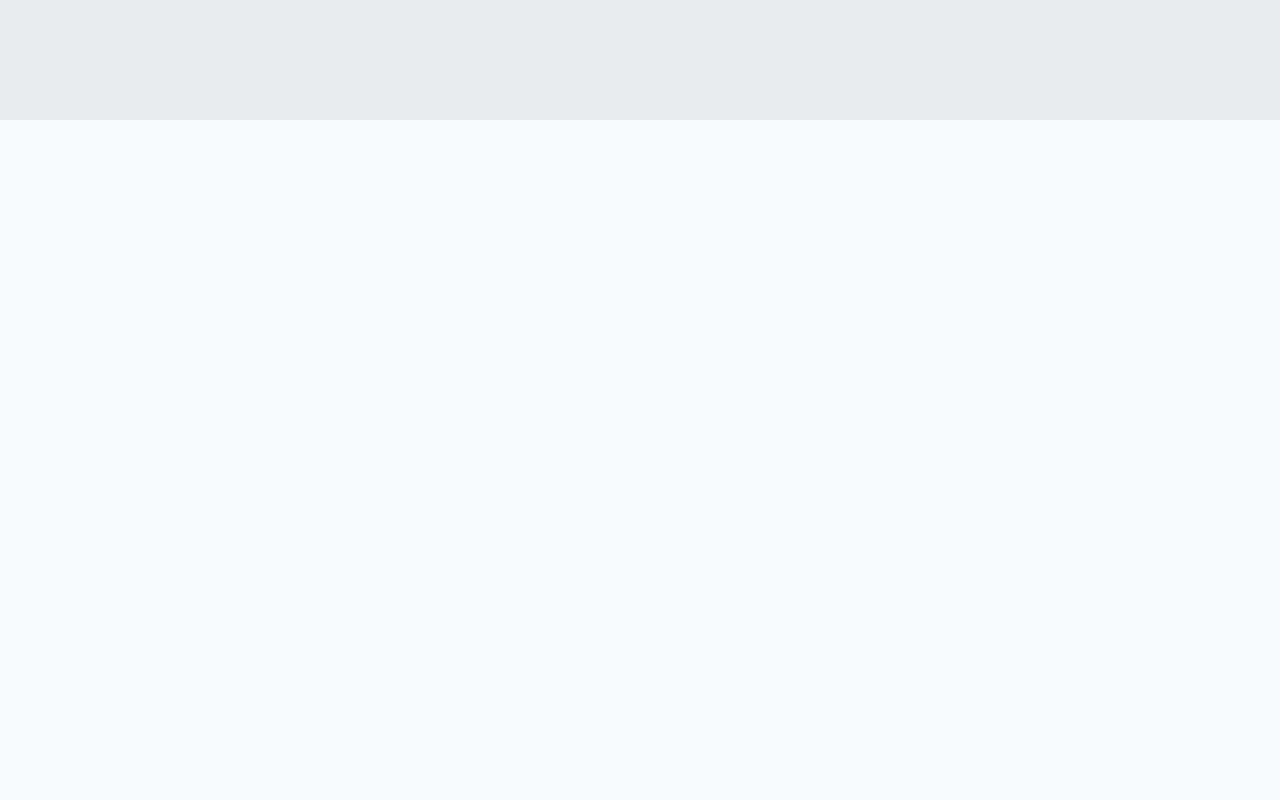
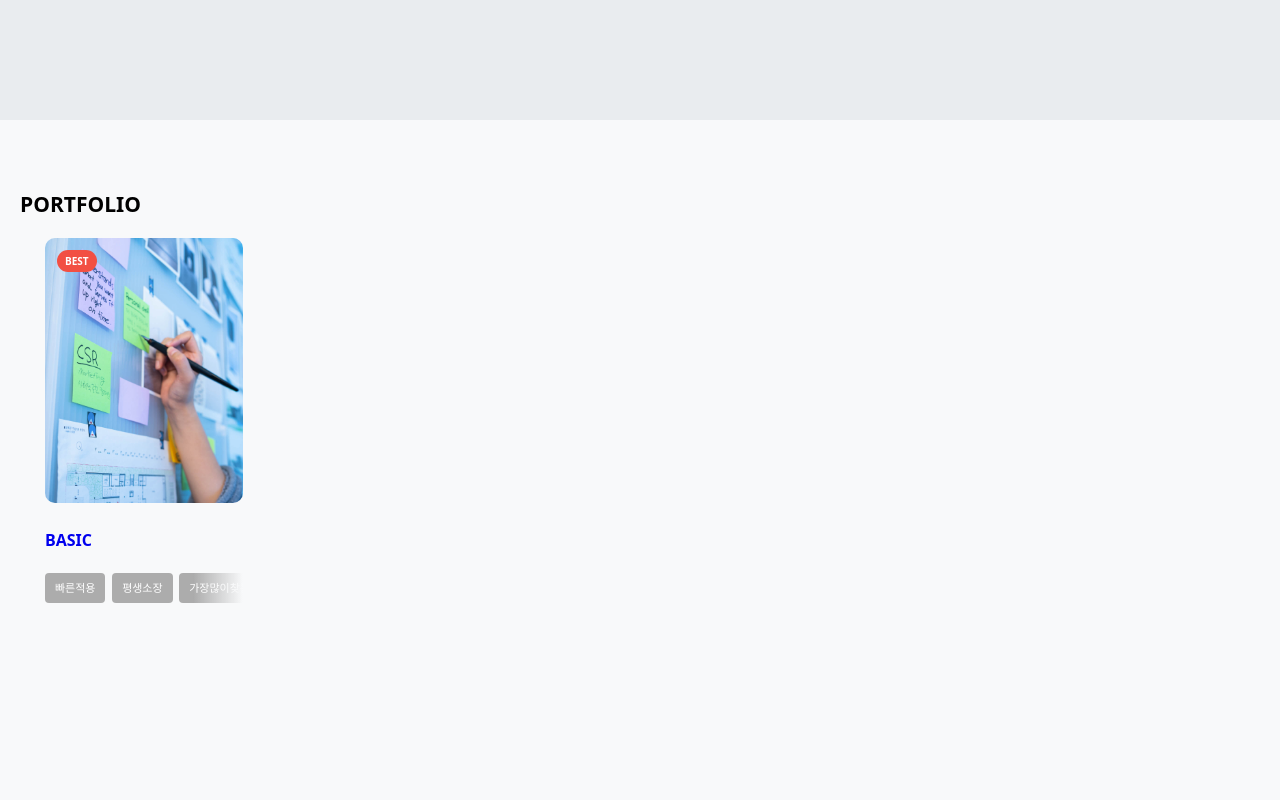
Before and after one commit to Daseul727/pure-html, a website built with webpack: page index.html in a window 1280 px wide. Shown: the part 680-1480 px from the top of the page. Built offline with nearby package versions, Linux system fonts and the light colour scheme.

Commit message:
index - portfolio 영역 추가

```diff
--- a/css/style.css
+++ b/css/style.css
@@ -74,6 +74,10 @@ nav a#pull {
   display: none;
 }
 
+.active-nav {
+  color: #FFD400;
+}
+
 /* scroll event */
 .header.scroll {
   background-color: rgba(255,255,255,0.8);
@@ -100,8 +104,98 @@ nav a#pull {
 .section-2 {
   width: 100%;
   height: 100vh;
+  padding: 20px;
   background: url("/img/section1.png") no-repeat center center;
   background-size: cover;
+}
+
+.section-2 .title-wrap {
+  padding:50px 0 20px 0;
+}
+
+.portfolio-ul {
+  list-style-type: none;
+}
+.portfolio-li {
+  width: 20%;
+  padding: 0 25px;
+}
+
+.portfolio-item {
+  display: block;
+  position: relative;
+  text-decoration-line: none;
+  text-decoration-color: black;
+}
+
+.portfolio-item:active, .portfolio-item:visited {
+  color: black; /* 링크 글자색 유지 */
+}
+
+.portfolio-item-wrap {
+  position: relative;
+}
+
+.portfolio-thumbnail {
+  width: 100%;
+  border-radius: 10px;
+}
+
+.portfolio-thumbnail-badge {
+  font-size: 10px;
+  font-weight: bold;
+  color: #FFF;
+  background-color: #F24F43;
+  border-radius: 999px;
+  display: inline-block;
+  padding: 4px 8px 4px 8px;
+  position: absolute;
+  top:12px;
+  left: 12px;
+}
+
+.portfolio-title {
+  padding: 22px 0 22px 0;
+  font-size: 16px;
+}
+
+.portfolio-item-badge-wrap {
+  position: relative;
+}
+
+.portfolio-item-badge-inner {
+  padding-right: 28px;
+  overflow-x: scroll;
+  white-space: nowrap;
+  -webkit-overflow-scrolling: touch;
+}
+
+/* 그라데이션 효과 추가 */
+.portfolio-item-badge-inner::after {
+  content: '';
+  position: absolute;
+  top: 0;
+  right: 0;
+  bottom: 0;
+  width: 50px; /* 그라데이션 폭 조정 */
+  background: linear-gradient(to right, rgba(255, 255, 255, 0), #f8f9fa);
+  pointer-events: none;
+}
+
+.portfolio-item-badge-inner::-webkit-scrollbar {
+  display: none;
+}
+
+.portfolio-item-badge {
+  font-size: 11px;
+  color: white;
+  display: inline-block;
+  padding: 0 10px;
+  margin-right: 3px;
+  border-radius: 4px;
+  line-height: 30px;
+  font-weight: 400;
+  background-color: #acacac;
 }
 
 /* section-3 ============================================== */
--- a/index.html
+++ b/index.html
@@ -30,10 +30,10 @@
   <div class="header" >
     <nav class="clearfix">
       <ul class="clearfix">
-      <li><a onclick="navMove('section-1')" id="nav_menu_1">HOME</a></li>
-      <li><a onclick="navMove('section-2')" id="nav_menu_2">PORTFOLIO</a></li>
-      <li><a onclick="navMove('section-3')" id="nav_menu_3">SERVICE</a></li>
-      <li><a onclick="navMove('section-4')" id="nav_menu_4">CONTACT US</a></li>
+        <li><a onclick="navMove('section-1')" id="nav_menu_1"></a></li>
+        <li><a onclick="navMove('section-2')" id="nav_menu_2"></a></li>
+        <li><a onclick="navMove('section-3')" id="nav_menu_3"></a></li>
+        <li><a onclick="navMove('section-4')" id="nav_menu_4"></a></li>
       </ul>
     </nav>
   </div>
@@ -43,14 +43,39 @@
   </div>
 
   <div class="section-2" id="section-2">
-  <p></p>
+
+    <div class="title-wrap">
+      <h2>PORTFOLIO</h2>
     </div>
+
+    <ul class="portfolio-ul">
+      <li class="portfolio-li">
+        <a href="/portfolio/basic/index.html" class="portfolio-item">
+          <div class="portfolio-item-wrap">
+            <img class="portfolio-thumbnail" src="/img/Planning_thumbnail.jpg" alt="portfolio_basic_thumbnail"/>
+            <span class="portfolio-thumbnail-badge">BEST</span>
+          </div>
+          <h3 class="portfolio-title">BASIC</h3>
+        </a>
+        <div class="portfolio-item-badge-wrap">
+          <div class="portfolio-item-badge-inner">
+            <span class="portfolio-item-badge">빠른적용</span>
+            <span class="portfolio-item-badge">평생소장</span>
+            <span class="portfolio-item-badge">가장많이찾는</span>
+          </div>
+        </div>
+      </li>
+    </ul>
+  </div>
+
   <div class="section-3" id="section-3">
     <p></p>
   </div>
+
   <div class="section-4" id="section-4">
     <p></p>
   </div>
+
 </body>
 
 </html>
--- a/js/main.js
+++ b/js/main.js
@@ -1,4 +1,3 @@
-
 document.addEventListener("DOMContentLoaded", function() {
   document.title = MAIN_TITLE;
 
```
Also changed, not shown: img/Planning_thumbnail.jpg (added), 1 other file. Lines whose indentation alone changed are shown as unchanged.
